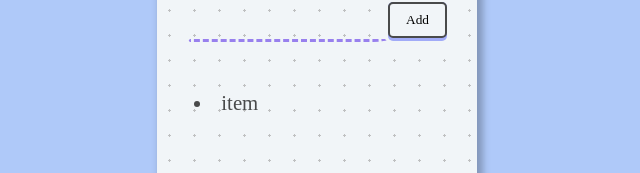
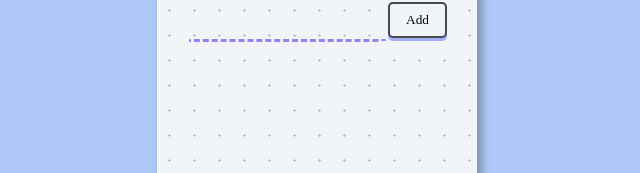
Before and after one commit to OgAeons/To-Do-List, a React (Vite) app: page / in a window 1280 px wide. Shown: the part 140-313 px from the top of the page, without its empty margins (323-963 px from the left). Built offline with nearby package versions, Linux system fonts and the light colour scheme.

Commit message:
Added the to-do component

```diff
--- a/src/components/App.jsx
+++ b/src/components/App.jsx
@@ -18,7 +18,11 @@ function App() {
             <Input addItem={addItem} />
             <div>
                 <ul>
-                    <li>item</li>
+                    {items.map(item => (
+                        <ToDo
+                            text={item}
+                        />
+                    ))}
                 </ul>
             </div>
         </div>
```
Also changed, not shown: src/components/ToDo.jsx (added, +9 -0 lines).
